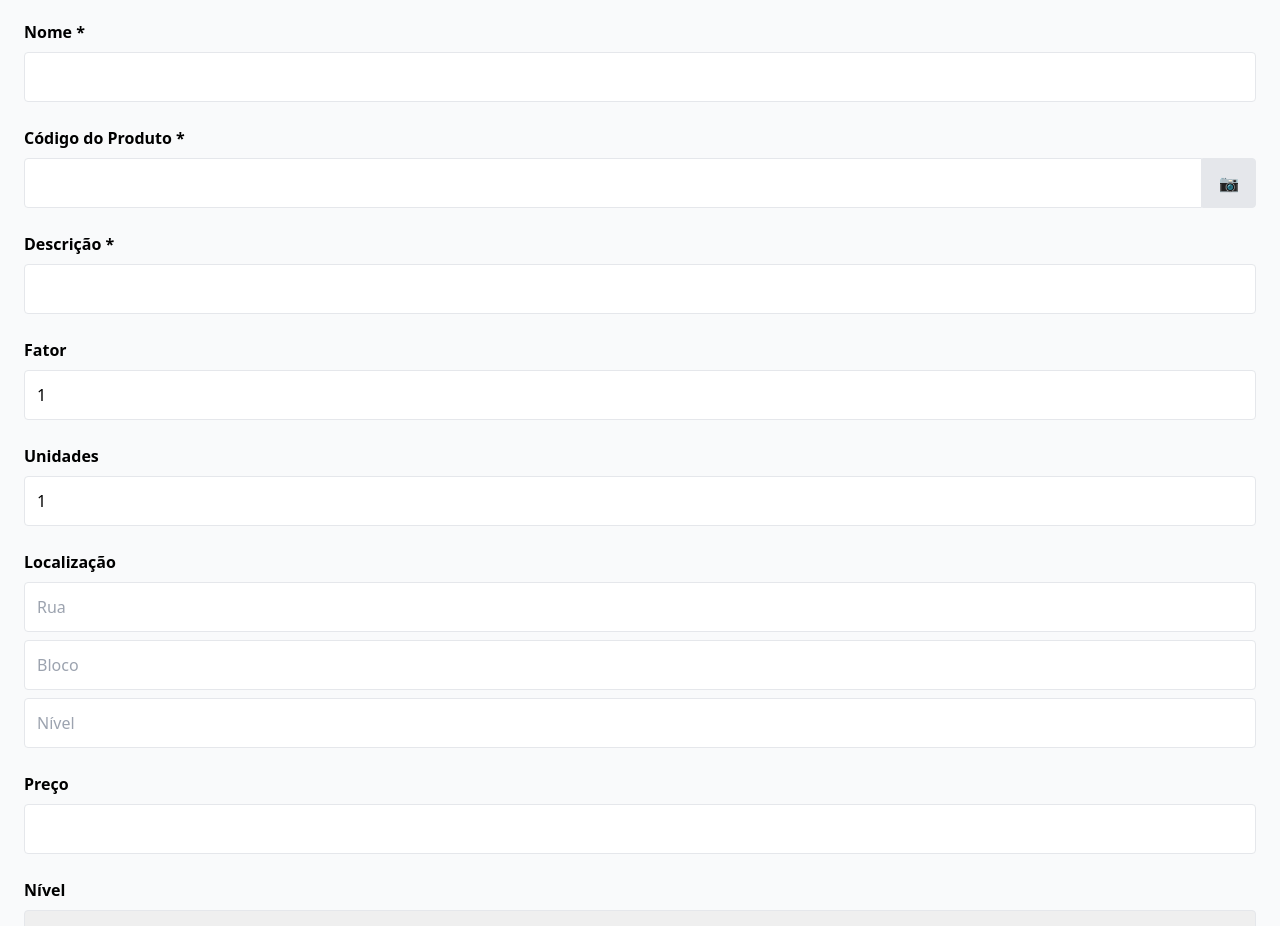
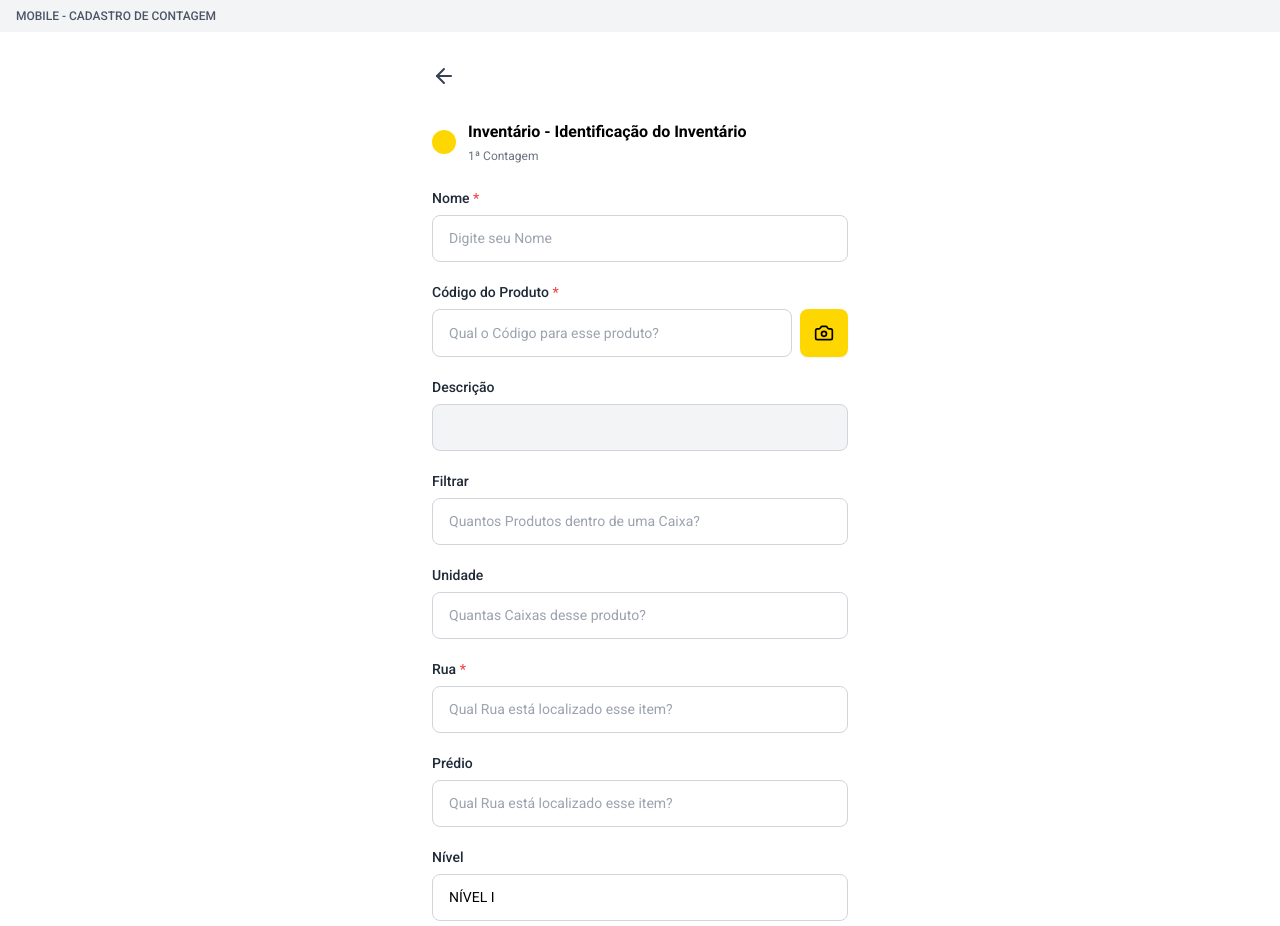
Before and after one commit to Elias-Lummar/Inventory, a plain HTML site: page count-inventory.html in a window 1280 px wide. Shown: the part 64-990 px from the top of the page. Drawn offline with nearby package versions, Linux system fonts and the light colour scheme.

Commit message:
alter styles

```diff
--- a/count-inventory.html
+++ b/count-inventory.html
@@ -3,104 +3,150 @@
 <head>
     <meta charset="UTF-8">
     <meta name="viewport" content="width=device-width, initial-scale=1.0">
-  <title>Cadastro de Contagem</title>
+    <title>Cadastro de Contagem - Sistema de Inventário</title>
     <script src="https://cdn.tailwindcss.com"></script>
- <!-- <script src="script.js" defer></script>-->
+    <link href="https://fonts.googleapis.com/css2?family=Roboto:wght@400;500;700&display=swap" rel="stylesheet">
+    <script src="https://unpkg.com/lucide@latest"></script>
+    <style>
+        body {
+            font-family: 'Roboto', sans-serif;
+        }
+        .input-field {
+            border: 1px solid #d1d5db;
+            border-radius: 8px;
+            padding: 12px 16px;
+            font-size: 14px;
+            font-family: 'Roboto', sans-serif;
+            transition: border-color 0.3s;
+        }
+        .input-field:focus {
+            outline: none;
+            border-color: #FFD700;
+            box-shadow: 0 0 0 3px rgba(255, 215, 0, 0.1);
+        }
+        .label-text {
+            font-size: 14px;
+            font-weight: 500;
+            color: #1f2937;
+            margin-bottom: 6px;
+            display: block;
+        }
+        .required::after {
+            content: ' *';
+            color: #ef4444;
+        }
+    </style>
 </head>
-<body class="bg-gray-50">
+<body class="bg-white min-h-screen flex flex-col">
+
     <!-- Header -->
-  <header class="bg-black text-white p-4 flex items-center">
-    <a id="back-button" class="mr-4" href="index.html">←</a>
-    <h1 class="text-xl font-bold">Cadastro de Contagem</h1>
+    <header class="bg-[#1A1A1A] text-white p-4 flex items-center justify-center shadow-md">
+        <div class="flex items-center gap-3">
+            <div class="relative">
+                <i data-lucide="box" class="w-8 h-8 text-yellow-400 fill-yellow-400"></i>
+                <i data-lucide="check-circle-2" class="w-4 h-4 text-green-500 absolute -bottom-1 -right-1 bg-[#1A1A1A] rounded-full"></i>
+            </div>
+            <h1 class="text-lg font-medium tracking-wide">Sistema de Inventário</h1>
+        </div>
     </header>
 
-  <!-- Formulário -->
-  <form id="count-form" class="p-6 space-y-6">
-    <!-- Nome do Usuário -->
-    <div>
-      <label class="block mb-2 font-bold">Nome *</label>
-      <input type="text" name="user_name" required class="w-full p-3 border rounded">
+    <!-- Breadcrumb -->
+    <div class="bg-gray-100 px-4 py-2 text-xs text-gray-600 font-medium">
+        MOBILE - CADASTRO DE CONTAGEM
     </div>
 
-    <!-- Código do Produto -->
+    <!-- Conteúdo Principal -->
+    <main class="flex-1 w-full max-w-md mx-auto py-6 px-4 flex flex-col gap-6">
+
+        <!-- Botão Voltar -->
+        <div class="flex items-center">
+            <button class="hover:bg-gray-100 p-2 rounded-full -ml-2 transition-colors">
+                <i data-lucide="arrow-left" class="w-6 h-6 text-gray-700"></i>
+            </button>
+        </div>
+
+        <!-- Título da Seção -->
+        <div class="flex items-center gap-3">
+            <div class="w-6 h-6 rounded-full bg-[#FFD700] flex-shrink-0"></div>
             <div>
-      <label class="block mb-2 font-bold">Código do Produto *</label>
-      <div class="flex">
-        <input type="text" name="product_code" required class="w-full p-3 border rounded-l">
-        <button type="button" class="bg-gray-200 px-4 border rounded-r">📷</button>
+                <h2 class="text-base font-bold text-black">Inventário - Identificação do Inventário</h2>
+                <p class="text-xs text-gray-500 mt-1">1ª Contagem</p>
             </div>
         </div>
 
-    <!-- Descrição -->
+        <!-- Formulário -->
+        <form class="space-y-5">
+
+            <!-- Campo Nome -->
             <div>
-      <label class="block mb-2 font-bold">Descrição *</label>
-      <input type="text" name="description" required class="w-full p-3 border rounded">
+                <label class="label-text required">Nome</label>
+                <input type="text" placeholder="Digite seu Nome" class="input-field w-full" />
             </div>
 
-    <!-- Fator -->
+            <!-- Campo Código do Produto -->
             <div>
-      <label class="block mb-2 font-bold">Fator</label>
-      <input type="number" name="factor" value="1" class="w-full p-3 border rounded">
+                <label class="label-text required">Código do Produto</label>
+                <div class="flex gap-2">
+                    <input type="text" placeholder="Qual o Código para esse produto?" class="input-field flex-1" />
+                    <button type="button" class="w-12 h-12 bg-[#FFD700] hover:bg-yellow-500 rounded-lg flex items-center justify-center transition-colors shadow-sm">
+                        <i data-lucide="camera" class="w-5 h-5 text-black"></i>
+                    </button>
+                </div>
             </div>
 
-    <!-- Unidades -->
+            <!-- Campo Descrição -->
             <div>
-      <label class="block mb-2 font-bold">Unidades</label>
-      <input type="number" name="units" value="1" class="w-full p-3 border rounded">
+                <label class="label-text">Descrição</label>
+                <input type="text" placeholder="" class="input-field w-full bg-gray-100" disabled />
             </div>
 
-    <!-- Localização -->
-    <div class="space-y-2">
-      <label class="block font-bold">Localização</label>
-      <input type="text" name="location_street" placeholder="Rua" class="w-full p-3 border rounded">
-      <input type="text" name="location_block" placeholder="Bloco" class="w-full p-3 border rounded">
-      <input type="text" name="location_level" placeholder="Nível" class="w-full p-3 border rounded">
+            <!-- Campo Filtro -->
+            <div>
+                <label class="label-text">Filtrar</label>
+                <input type="text" placeholder="Quantos Produtos dentro de uma Caixa?" class="input-field w-full" />
             </div>
 
-    <!-- Preço -->
+            <!-- Campo Unidade -->
             <div>
-      <label class="block mb-2 font-bold">Preço</label>
-      <input type="number" step="0.01" name="price" class="w-full p-3 border rounded">
+                <label class="label-text">Unidade</label>
+                <input type="text" placeholder="Quantas Caixas desse produto?" class="input-field w-full" />
             </div>
 
-    <!-- Nível -->
+            <!-- Campo Rua -->
             <div>
-      <label class="block mb-2 font-bold">Nível</label>
-      <select name="level" class="w-full p-3 border rounded">
-        <option>Nível 1</option>
-        <option>Nível 2</option>
-        <option>Nível 3</option>
+                <label class="label-text required">Rua</label>
+                <input type="text" placeholder="Qual Rua está localizado esse item?" class="input-field w-full" />
+            </div>
+
+            <!-- Campo Prédio -->
+            <div>
+                <label class="label-text">Prédio</label>
+                <input type="text" placeholder="Qual Rua está localizado esse item?" class="input-field w-full" />
+            </div>
+
+            <!-- Campo Nível -->
+            <div>
+                <label class="label-text">Nível</label>
+                <select class="input-field w-full appearance-none bg-white cursor-pointer">
+                    <option>NÍVEL I</option>
+                    <option>NÍVEL II</option>
+                    <option>NÍVEL III</option>
                 </select>
             </div>
 
-    <button type="submit" class="w-full bg-yellow-400 text-black py-3 rounded-lg font-bold">
+            <!-- Botão Enviar -->
+            <button type="submit" class="w-full bg-[#FFD700] hover:bg-yellow-500 text-black font-bold text-base py-4 rounded-lg shadow-sm uppercase tracking-wide transition-colors mt-8">
                 Enviar Contagem
             </button>
+
         </form>
 
+    </main>
+
+
+
     <script>
-    document.getElementById('count-form').addEventListener('submit', async (e) => {
-      e.preventDefault();
-
-      const formData = {
-        user_name: e.target.user_name.value,
-        product_code: e.target.product_code.value,
-        description: e.target.description.value,
-        factor: e.target.factor.value,
-        units: e.target.units.value,
-        location: {
-          street: e.target.location_street.value,
-          block: e.target.location_block.value,
-          level: e.target.location_level.value
-        },
-        price: e.target.price.value,
-        level: e.target.level.value
-      };
-
-      await apiRequest('/counts', 'POST', formData);
-      alert('Contagem registrada com sucesso!');
-      navigateTo('inventory-list.html');
-    });
+        lucide.createIcons();
     </script>
 </body>
 </html>
```
Also changed, not shown: index.html (+2 -2 lines). Lines whose indentation alone changed are shown as unchanged.
